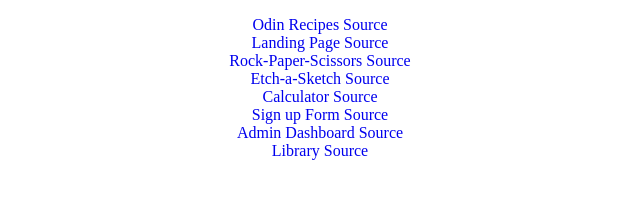
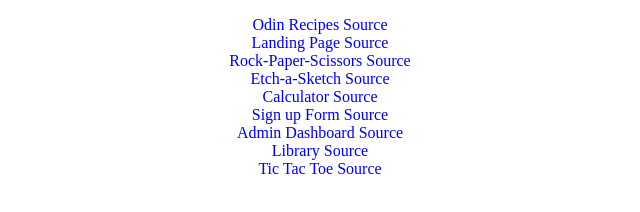
Before and after one commit to N3mEee/n3meee.github.io, a plain HTML site: page index.html in a window 1280 px wide. Shown: the whole page, without its empty margins (340-980 px from the left). Drawn offline with Linux system fonts and the light colour scheme.

Commit message:
Add Tic Tac Toe project

```diff
--- a/index.html
+++ b/index.html
@@ -19,6 +19,7 @@
             <li><a href="https://n3meee.github.io/Sign-up-Form/">Sign up Form</a> <a href="https://github.com/N3mEee/Sign-up-Form">Source</a></li>
             <li><a href="https://n3meee.github.io/Admin-Dashboard/">Admin Dashboard</a> <a href="https://github.com/N3mEee/Admin-Dashboard">Source</a></li>
             <li><a href="https://n3meee.github.io/Library/">Library</a> <a href="https://github.com/N3mEee/Library">Source</a></li>
+            <li><a href="https://n3meee.github.io/Tic-Tac-Toe/">Tic Tac Toe</a> <a href="https://github.com/N3mEee/Tic-Tac-Toe">Source</a></li>
         </ul>
     </main>
 </body>
```
